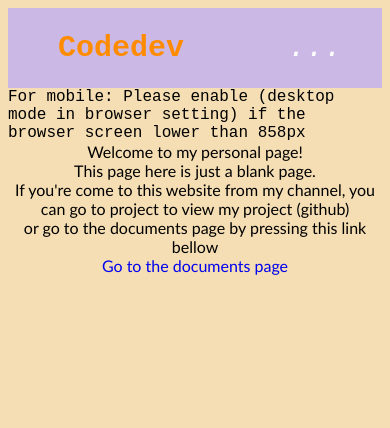
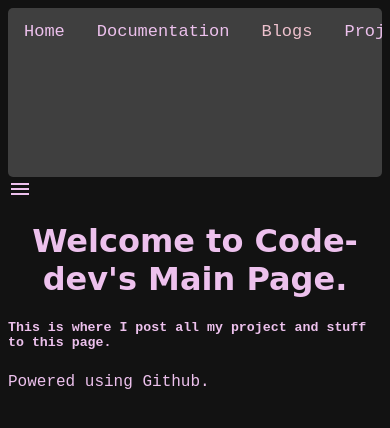
Before and after one commit to CodeCs1/codecs1.github.io, a plain HTML site: page index.html in a window 390 px wide. Drawn offline with nearby package versions, Linux system fonts and the light colour scheme; a web font is replaced by a local one.

Commit message:
modified:   documents/documents.html 	new file:   favicon.ico 	modified:   index.html 	new file:   project/image/VirtualBox_CosmosCs_27_08_2024_18_35_05.png 	new file:   project/index.html 	new file:   project/style.css 	modified:   style.css

```diff
--- a/index.html
+++ b/index.html
@@ -1,38 +1,34 @@
 <!DOCTYPE html>
-<html lang="en">
-    <head>
-        <title>Codedev Main Page</title>
-        <meta name="viewport" content="width=device-width, initial-scale=1.0" />
-        <link rel="stylesheet" type="text/css" href="style.css"/>
-    </head>
-    <body>
-        <nav>
-            <input type="checkbox" id="buttonmore">
-            <label for="buttonmore" class="checkbox1">
-                <i class="morebutton" href="#">...</i>
-            </label>
-            <label class="logo">Codedev</label>
-            <ul>
-                <li><a class="active" href="#">Home</a></li>
-                <li><a href="./documents/documents.html">Documents</a></li>
-                <li><a href="#">Project</a></li>
-                <li><a href="./repos/DownloadSite.html">Files</a></li>
-                <li><a href="./about/about.html">About</a></li>
-            </ul>
-        </nav>
+<meta charset="UTF-8">
+<meta name="viewport" content="width=device-width, initial-scale=1">
+<html>
+  <head>
+    <title>Code-dev Main Page</title>
+    <link rel="stylesheet" href="style.css">
+    <link rel="preconnect" href="https://fonts.googleapis.com">
+    <link rel="preconnect" href="https://fonts.gstatic.com" crossorigin>
+    <link href="https://fonts.googleapis.com/css2?family=Edu+AU+VIC+WA+NT+Guides:wght@400..700&display=swap" rel="stylesheet">
+    <link rel="stylesheet" href="https://fonts.googleapis.com/css2?family=Material+Symbols+Outlined:opsz,wght,FILL,GRAD@20..48,100..700,0..1,-50..200" />
+    <link rel="icon", type="image/x-icon" href="favicon.ico">
+  </head>
+  <body>
+    <div class="wbar">
+      <a href="#" class="HButton">Home</a>
+      <a href="documents/documents.html" class="DButton">Documentation</a>
+      <a href="#Blog" class="BButton">Blogs</a>
+      <a href="project/index.html" class="PButton">Projects</a>
+      <a href="about/about.html" class="BAbout">About</a>
+    </div>
+    <div class="material-symbols-outlined" id="menu-icon">
+      menu
+    </div>
 
-        <warning>
-            <p>For mobile: Please enable (desktop mode in browser setting) if the browser screen lower than 858px</p>
-        </warning>
-
-        <content>
-            <!--ようこそに私のページ-->
-            <p>Welcome to my personal page!</p>
-
-            <p>This page here is just a blank page.</p>
-            <p>If you're come to this website from my channel, you can go to project to view my project (github)</p>
-            <p>or go to the documents page by pressing this link bellow</p>
-            <li><a href="./documents/documents.html">Go to the documents page</a></li>
-        </content>
-    </body>
+    <div class="WelcomeText">
+      <h1>Welcome to Code-dev's Main Page.</h1>
+    </div>
+    <h5>This is where I post all my project and stuff to this page.</h5>
+    <footer>
+      <p>Powered using Github.</p>
+    </footer>
+  </body>
 </html>
--- /dev/null
+++ b/project/style.css
@@ -0,0 +1,54 @@
+* {margin: 0; padding: 0;}
+body {
+    background-color: #121212;
+    color: beige;
+}
+
+.Header {
+    text-align: center;
+    font-style: italic;
+}
+
+.Thumbnail1 {
+    margin: 20px;
+}
+
+ul {
+    list-style-type: none;
+    width: 500px;
+}
+
+h3 {
+    font-size: 20px;
+    font-family: 'Courier New', Courier, monospace;
+    font-style: oblique;
+}
+li {
+    float: left;
+    margin: 0 15px 0 0;
+}
+li {
+    padding: 10px;
+    overflow: auto;
+}
+li:hover {
+    background: #0a0909;
+    transition: 0.2s;
+    cursor: pointer;
+    border-radius: 5px 5px 5px 5px;
+}
+
+.Link {
+    text-decoration: none;
+    color: beige;
+}
+p {
+    font-family: 'Courier New', Courier, monospace;
+}
+.image {
+    width: 300px;
+    height: 150px;
+    overflow: hidden;
+    float: left;
+    margin: 0 15px 0 0;
+}
--- a/style.css
+++ b/style.css
@@ -1,125 +1,71 @@
-*{
-    padding: 0;
-    margin: 0;
-    text-decoration: none;
-    list-style: none;
-    box-sizing:content-box;
+body {
+    background-color: #121212;
+    color: #edc1ed;
+    font-family: 'Courier New', Courier, monospace;
 }
 
-body {
-    font-family:'Courier New', Courier, monospace;
-    /*background-color: #2c3e50;*/
-    margin:8px;
-    background: wheat;
+.wbar {
+    background-color: #3f3f3f;
+    border-radius: 5px 5px 5px 5px;
+    overflow: hidden;
 }
-nav {
-    background: #cbb8e5;
-    height: 80px;
-    width: 100%;
+.WelcomeText {
+    color: #edc1ed;
+    text-align: center;
+    font-family: "Edu AU VIC WA NT Guides", cursive;
 }
 
-label.logo {
-    color:darkorange;
-    font-size:35px;
-    line-height: 80px;
-    padding:0 100px;
-    padding-left: 50px;
-    font-weight: bold;
+.HButton {
+    text-decoration: none;
+    color: #edc1ed;
 }
 
-nav ul {
-    float: right;
-    margin-right: 20px;
+.wbar a:hover {
+    background-color: rgba(28,28,27,0.8);
+    transition: 0.7s;
 }
-.checkbox1 {
-    font-size: 30px;
-    color: white;
-    float:right;
-    line-height: 80px;
-    margin-right: 40px;
-    cursor: pointer;
+
+.DButton {
+    text-decoration: none;
+    color: #edc1ed;
+}
+.BButton {
+    text-decoration: none;
+    color: #edc1cd;
+}
+.BAbout {
+    text-decoration: none;
+    color: #edc1ed;
+}
+
+.PButton {
+    text-decoration: none;
+    color: #edc1ed;
+}
+
+.wbar a {
+    float: left;
+    text-align: center;
+    padding: 14px 16px;
+    text-decoration: none;
+    font-size: 17px;
+}
+
+#menu-icon {
     display: none;
 }
 
-nav ul li {
-    display:  inline-block;
-    line-height: 80px;
-    margin: 0 5px;
-}
-
-a.active,a:hover {
-    background: #0082e6;
-    transition: .5s;
-}
-
-nav ul li a {
-    color: blue;
-    background-color: azure;
-    font-size:17px;
-    padding: 7px 13px;
-    border-radius: 3px;
-    text-transform: uppercase;
-}
-
-#buttonmore {
-    display: none;
-}
-
-@media (max-width: 952px) {
-    label.logo {
-        font-size:30px;
-        padding-left: 50px;
-    }
-    nav ul li a {
-        font-size: 16px;
-    }
-}
-
-@media (max-width:858px) {
-    .checkbox1 {
+@media (max-width: 498px) {
+    #menu-icon {
         display: block;
     }
-    ul {
-        position: fixed;
-        width:100%;
-        height:100vh;
-        background: #7a7ce5;
-        top: 80px;
-        left:-100%;
-        text-align: center;
-        transition: all .5s;
-        background: #0082e6;
-    }
-    nav ul li {
-        display: block;
-        line-height: 20px;
+
+    .wbar {
+        top: 50%;
+        right: 0;
+        height: 20vh;
+        display: flex;
+        transition: all .55s ease;
     }
 
-    nav ul li a {
-        font-size:20px;
-    }
-    a:hover,a.active {
-        background: none;
-    }
-    #buttonmore:checked ~ nav ul {
-        left:0;
-    }
 }
-
-warning {
-    display:contents;
-    text-align: left;
-}
-
-content {
-    color: black;
-    text-align: center;
-    display: list-item;
-    font-family: 'Trebuchet MS', 'Lucida Sans Unicode', 'Lucida Grande', 'Lucida Sans', Arial, sans-serif;
-}
-
-content ul li {
-    display:  inline-block;
-    line-height: 80px;
-    margin: 0 5px;
-}
```
Also changed, not shown: documents/documents.html (+1 -6 lines), project/index.html (added, +38 -0 lines), favicon.ico (added), project/image/VirtualBox_CosmosCs_27_08_2024_18_35_05.png (added).
